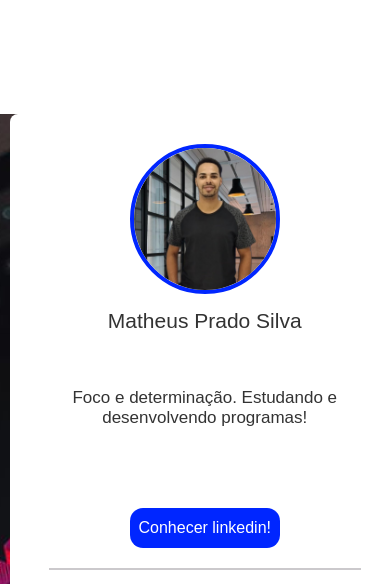
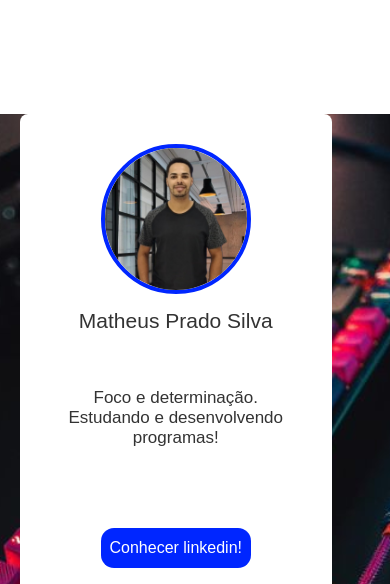
Before and after one commit to MatheusDevPrado/myProfile, a plain HTML site: page index.html in a window 390 px wide. Shown: the part 730-1314 px from the top of the page. Drawn offline with Linux system fonts and the light colour scheme.

Commit message:
Update style.css

```diff
--- a/style.css
+++ b/style.css
@@ -308,8 +308,8 @@ button {
         margin: 0 auto;
     }
     .profile-card {
-        margin-left: 0;
-        width: 100vw;
+        margin-left: 10px;
+        width: 80vw;
     }
     .profile-sinopse {
         width: 90vw;
@@ -387,7 +387,7 @@ button {
         font-size: 20px;
         margin: 20px 0;
     }
-    .arrows { width: 40px; height: auto; }
+    .arrows { width: 70px; height: auto; }
 }
 
 @media (max-width: 600px) {
```
